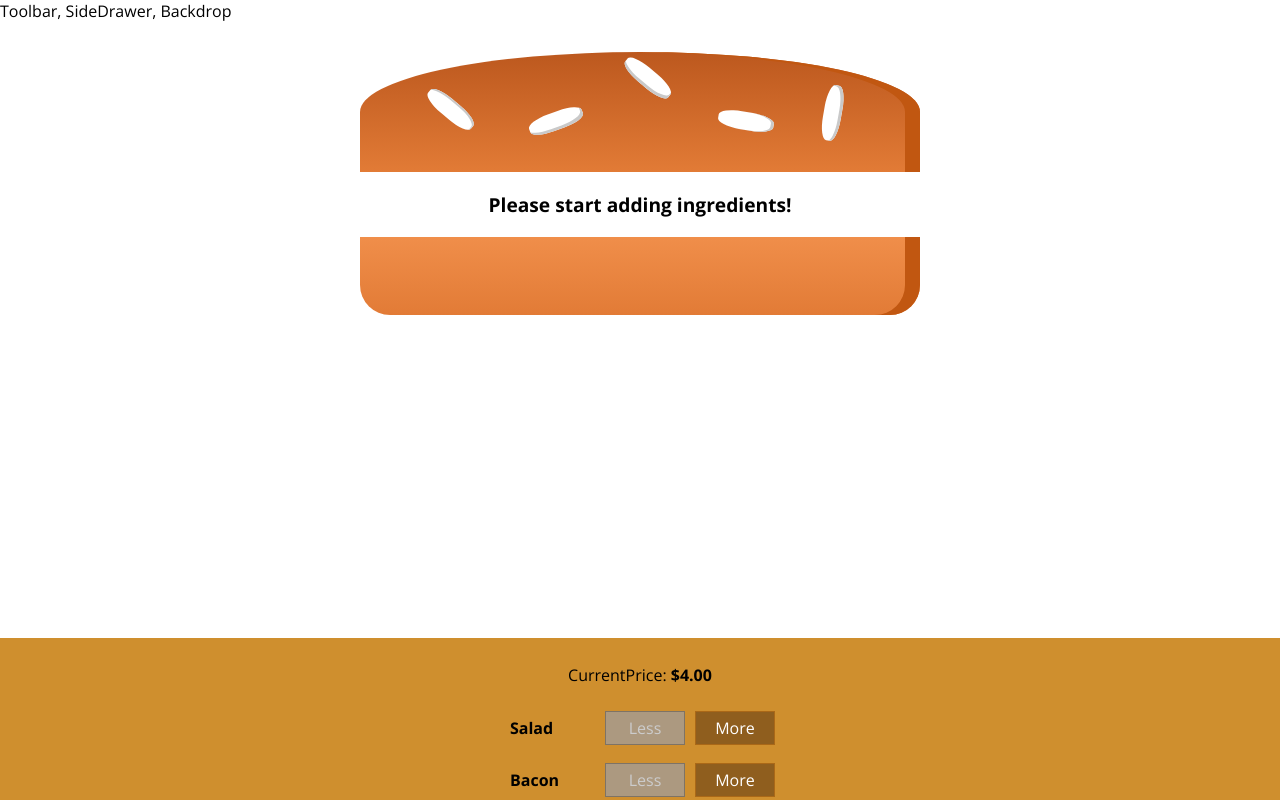
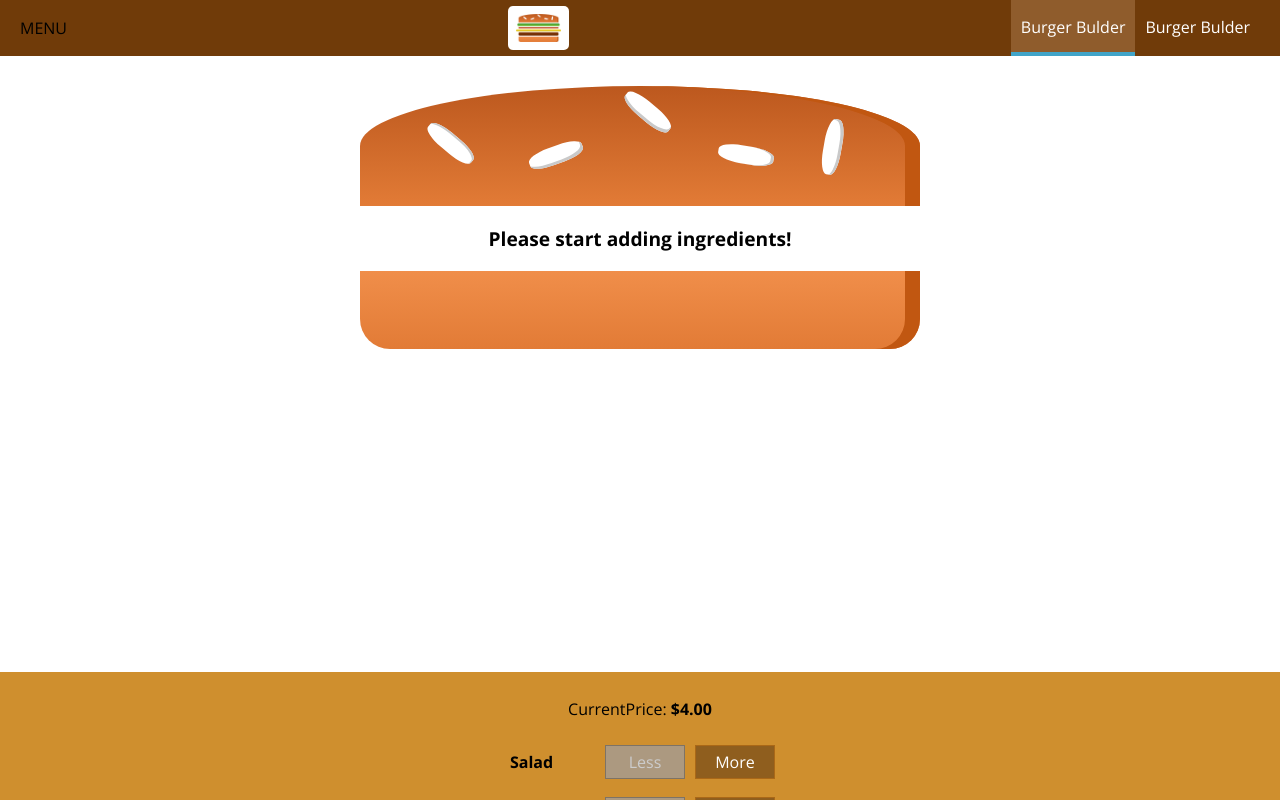
Before and after one commit to I3uckwheat/react-burger-builder, a React app: page / in a window 1280 px wide. Shown: the top 800 px of the page. Built offline with nearby package versions, Linux system fonts and the light colour scheme.

Commit message:
adds nav items

```diff
--- a/src/components/Burger/OrderSummary/OrderSummary.js
+++ b/src/components/Burger/OrderSummary/OrderSummary.js
@@ -18,6 +18,7 @@
       <ul>
         {ingredientSummary}
       </ul>
+      <p><strong>Total Price: ${props.price.toFixed(2)}</strong></p>
       <p>Continue to Checkout?</p>
       <Button btnType='Danger' clicked={props.purchaseCancelled}>CANCEL</Button>
       <Button btnType='Success' clicked={props.purchaseContinued}>CONTINUE</Button>
--- a/src/components/Layout/Layout.css
+++ b/src/components/Layout/Layout.css
@@ -1,3 +1,3 @@
 .Content {
-  margin-top: 16px;
+  margin-top: 72px;
 }
--- a/src/components/Layout/Layout.js
+++ b/src/components/Layout/Layout.js
@@ -1,11 +1,12 @@
 import React from 'react';
 
 import Aux from '../../hoc/Aux';
+import Toolbar from '../Navigation/Toolbar/Toolbar';
 import classes from './Layout.css';
 
 const layout = (props) => (
   <Aux>
-    <div>Toolbar, SideDrawer, Backdrop</div>
+    <Toolbar />
     <main className={classes.Content}>
       {props.children}
     </main>
--- /dev/null
+++ b/src/components/Logo/Logo.css
@@ -0,0 +1,11 @@
+.Logo {
+  background-color: white;
+  padding: 8px;
+  height: 80%;
+  box-sizing: border-box;
+  border-radius: 5px;
+}
+
+.Logo img {
+  height: 100%;
+}
--- /dev/null
+++ b/src/components/Logo/Logo.js
@@ -0,0 +1,12 @@
+import React from 'react';
+
+import burgerLogo from '../../assets/images/burger-logo.png';
+import classes from './Logo.css';
+
+const logo = (props) => (
+  <div className={classes.Logo}>
+    <img src={burgerLogo} alt="MyBurger"/>
+  </div>
+);
+
+export default logo
--- /dev/null
+++ b/src/components/Navigation/NavigationItems/NavigationItem/NavigationItem.css
@@ -0,0 +1,26 @@
+.NavigationItem {
+  margin: 0;
+  box-sizing: border-box;
+  display: flex;
+  height: 100%;
+  /* width: auto; */
+  align-items: center;
+}
+
+.NavigationItem a {
+  color: white;
+  text-decoration: none;
+  height: 100%;
+  padding: 16px 10px;
+  border-bottom: 4px solid transparent;
+  box-sizing: border-box;
+  display: block;
+}
+
+.NavigationItem a:hover,
+.NavigationItem a:active,
+.NavigationItem a.active {
+  background-color: #8f5c2c;
+  border-bottom: 4px solid #40a4c8;
+  color: white;
+}
--- /dev/null
+++ b/src/components/Navigation/NavigationItems/NavigationItem/NavigationItem.js
@@ -0,0 +1,13 @@
+import React from 'react';
+import classes from './NavigationItem.css';
+
+const navigationItem = (props) => (
+  <li className={classes.NavigationItem}>
+    <a
+      href={props.link}
+      className={props.active ? classes.active : null}>{props.children}
+    </a>
+  </li>
+);
+
+export default navigationItem
--- /dev/null
+++ b/src/components/Navigation/NavigationItems/NavigationItems.css
@@ -0,0 +1,8 @@
+.NavigationItems {
+  margin: 0;
+  padding: 0;
+  list-style: none;
+  display: flex;
+  align-items: center;
+  height: 100%;
+}
--- /dev/null
+++ b/src/components/Navigation/NavigationItems/NavigationItems.js
@@ -0,0 +1,13 @@
+import React from 'react';
+import classes from './NavigationItems.css';
+import NavigationItem from './NavigationItem/NavigationItem';
+
+const navigationItems = () => (
+  <ul className={classes.NavigationItems}>
+    <NavigationItem link='/' active>Burger Bulder</NavigationItem>
+    <NavigationItem link='/'>Burger Bulder</NavigationItem>
+  </ul>
+
+);
+
+export default navigationItems;
--- /dev/null
+++ b/src/components/Navigation/Toolbar/Toolbar.css
@@ -0,0 +1,18 @@
+.Toolbar {
+  height: 56px;
+  width: 100%;
+  position: fixed;
+  top: 0;
+  left: 0;
+  background-color: #703b09;
+  display: flex;
+  justify-content: space-between;
+  align-items: center;
+  padding: 0 20px;
+  box-sizing: border-box;
+  z-index: 90;
+}
+
+.Toolbar nav {
+  height: 100%;
+}
--- /dev/null
+++ b/src/components/Navigation/Toolbar/Toolbar.js
@@ -0,0 +1,17 @@
+import React from 'react';
+import Logo from '../../Logo/Logo';
+import NavigationItems from '../NavigationItems/NavigationItems';
+
+import classes from './Toolbar.css';
+
+const toolbar = (props) => (
+  <header className={classes.Toolbar}>
+    <div>MENU</div>
+    <Logo />
+    <nav>
+      <NavigationItems />
+    </nav>
+  </header>
+);
+
+export default toolbar;
--- a/src/containers/BurgerBuilder/BurgerBuilder.js
+++ b/src/containers/BurgerBuilder/BurgerBuilder.js
@@ -97,6 +97,7 @@
           modalClosed={this.purchaseCancelHandler}
         >
           <OrderSummary
+            price={this.state.totalPrice}
             ingredients={this.state.ingredients}
             purchaseCancelled={this.purchaseCancelHandler}
             purchaseContinued={this.purchaseContinueHandler}
```
Also changed, not shown: src/assets/images/burger-logo.png (added).
